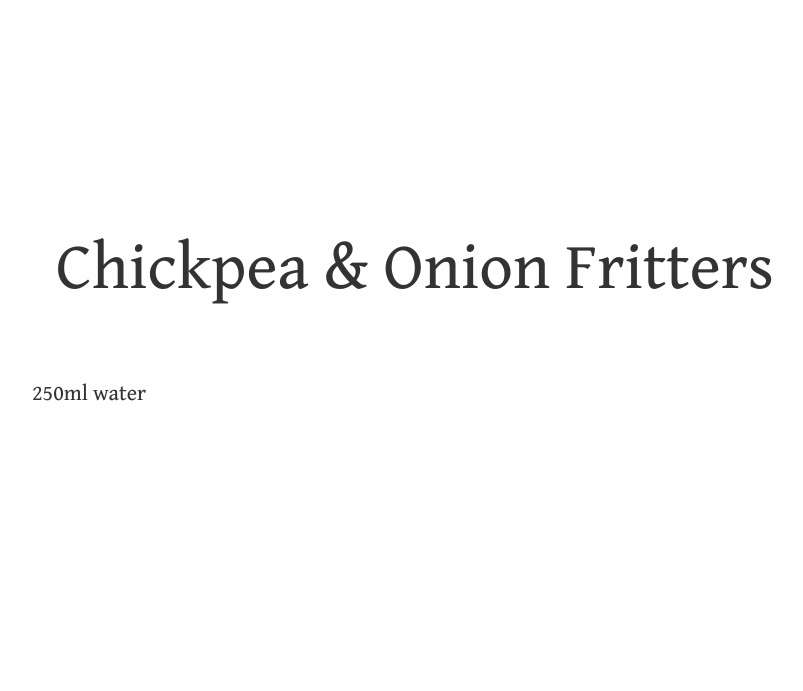
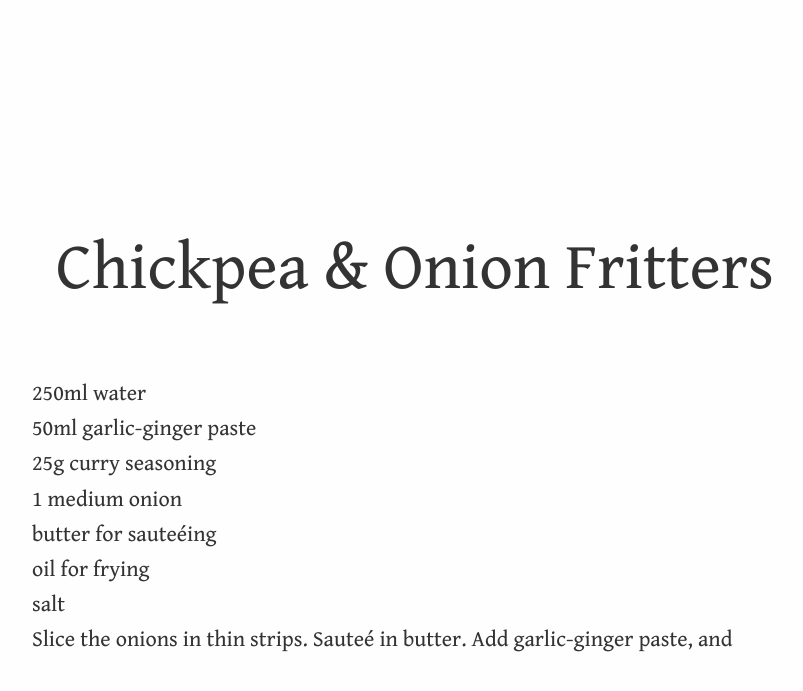
Before and after one commit to aredridel/recipes, a Jekyll site: the page built from Chickpea and Onion Fritters.md, in a window 1280 px wide. Shown: the top 691 px of the page, without its empty margins (225-1028 px from the left). Built offline with Jekyll 4.4.1, drawn with Linux system fonts in a browser that asks for light colours; our own code applies the rules of GitHub Pages for plain Markdown files.

Commit message:
/ ‘Chickpea and Onion Fritters.md’

```diff
--- a/Chickpea and Onion Fritters.md
+++ b/Chickpea and Onion Fritters.md
@@ -1,3 +1,19 @@
 # Chickpea & Onion Fritters
 
 250ml water
+
+50ml garlic-ginger paste
+
+25g curry seasoning
+
+1 medium onion
+
+butter for sauteéing
+
+oil for frying
+
+salt
+
+
+
+Slice the onions in thin strips. Sauteé in butter. Add garlic-ginger paste, and
```
